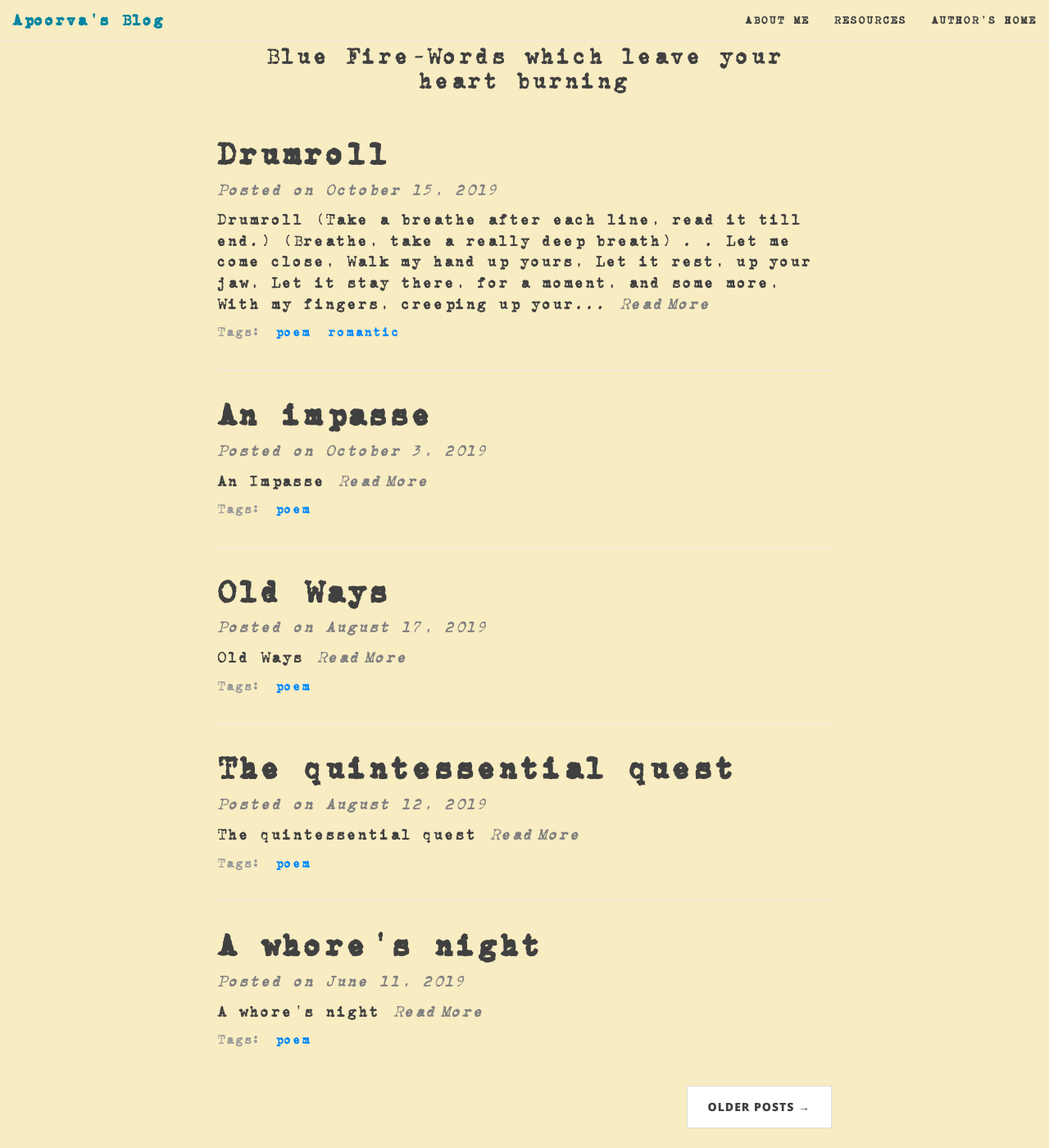
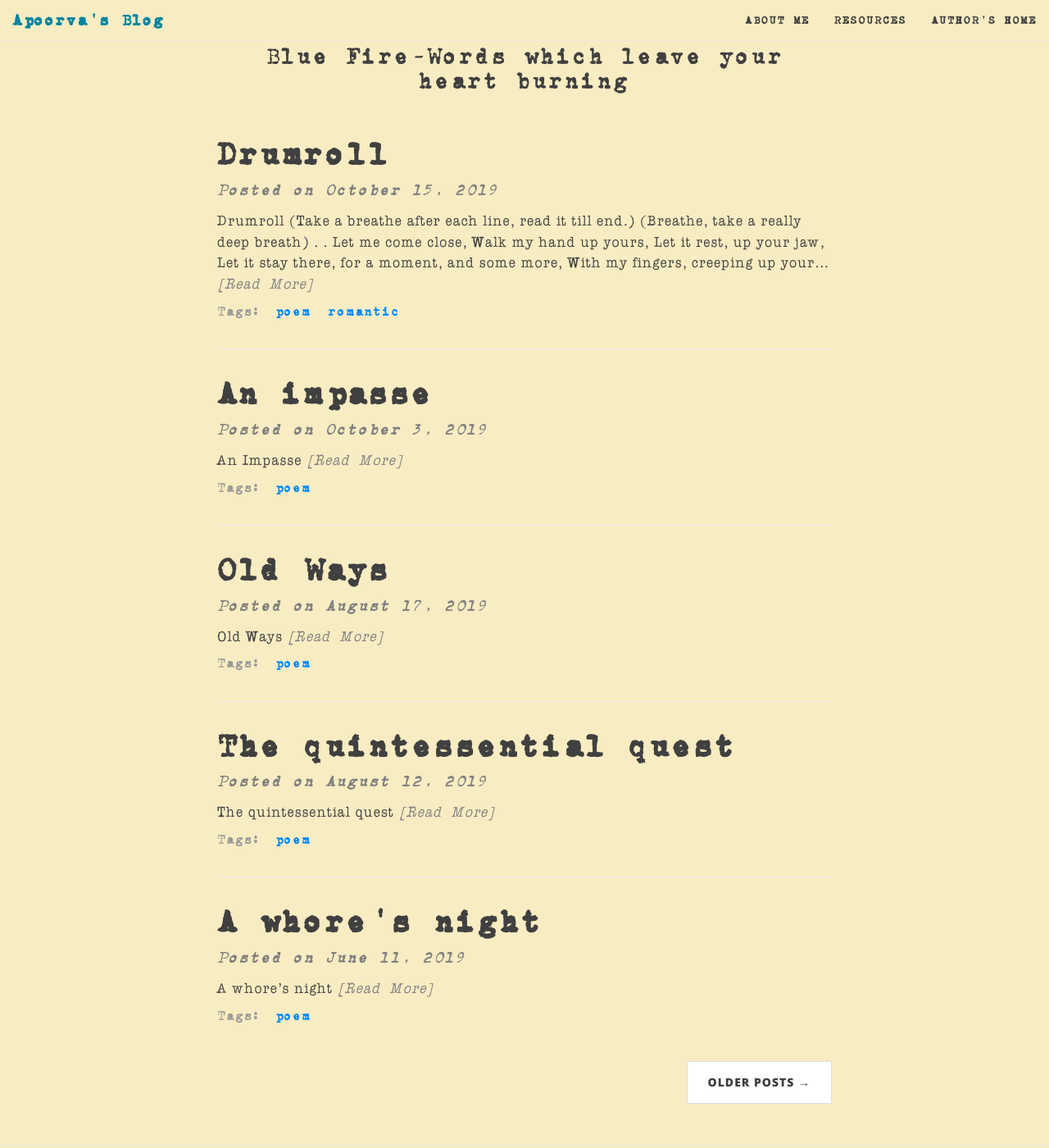
Before and after one commit to rava-dosa/poem, a Jekyll site: the page built from index.html, in a window 1280 px wide and 1400 px high, scrolled down 197 px. Shown: the whole window at 82% size. Built offline with Jekyll 4.4.1, drawn with Linux system fonts in a browser that asks for light colours; nearby versions of some CDN libraries; the list of posts is cut into pages by our own code.

Commit message:
changed font for post-entry

```diff
--- a/css/main.css
+++ b/css/main.css
@@ -357,7 +357,7 @@
   margin: 0 0 10px;
 }
 .post-preview .post-entry {
-  font-family: 'CarbonType' ,'Open Sans', 'Helvetica Neue', Helvetica, Arial, sans-serif;
+  font-family: 'AmerTypewriterITCbyBT-Medium' ,'Open Sans', 'Helvetica Neue', Helvetica, Arial, sans-serif;
 }
 .post-entry-container {
   display: inline-block;
```
